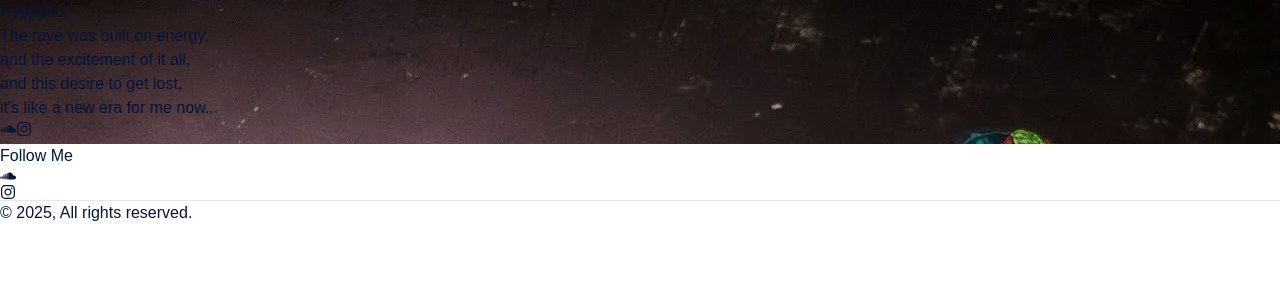
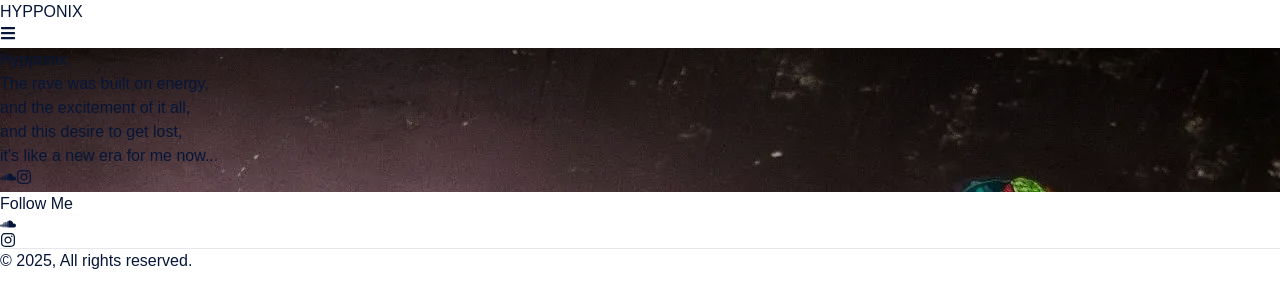
Before and after one commit to charlie-carpene/hypponix, a Next.js app: page / in a window 1280 px wide. Shown: the top 308 px of the page. Built offline with nearby package versions, Linux system fonts and the light colour scheme.

Commit message:
feat: add header (#3)

```diff
--- /dev/null
+++ b/src/app/components/Header.tsx
@@ -0,0 +1,76 @@
+"use client";
+
+import dynamic from "next/dynamic";
+import Link from "next/link";
+import { useEffect, useState } from "react";
+import { FaBars, FaTimes } from "react-icons/fa";
+
+const Menu = dynamic(() => import("./Menu"), { ssr: false });
+
+const Header = () => {
+  const [isMenuOpen, setIsMenuOpen] = useState(false);
+  const [scrollDirection, setScrollDirection] = useState("up");
+
+  useEffect(() => {
+    let lastScrollY = window.scrollY;
+    const threshold = 3;
+
+    const updateScrollDirection = () => {
+      const scrollY = window.scrollY;
+      const direction = scrollY > lastScrollY ? "down" : "up";
+
+      if (Math.abs(scrollY - lastScrollY) > threshold) {
+        setScrollDirection(direction);
+      }
+      lastScrollY = scrollY > 0 ? scrollY : 0;
+    };
+
+    window.addEventListener("scroll", updateScrollDirection);
+    return () => window.removeEventListener("scroll", updateScrollDirection);
+  }, [scrollDirection]);
+
+  useEffect(() => {
+    document.body.style.overflow = isMenuOpen ? "hidden" : "unset";
+  }, [isMenuOpen]);
+
+  return (
+    <>
+      <header
+        className={`sticky top-0 z-50 bg-white shadow-sm shadow-secondary transition-all duration-500 ${
+          scrollDirection === "down" && !isMenuOpen
+            ? "-translate-y-full"
+            : "translate-y-0"
+        }`}
+      >
+        <nav className="container mx-auto px-4 py-3 md:py-4">
+          <div className="flex justify-between items-center">
+            <Link
+              href="/"
+              className="text-2xl font-bold z-50 relative flex items-center"
+              aria-label="Home"
+            >
+              <p className="ml-2 text-lg font-semibold hidden sm:inline">
+                HYPPONIX
+              </p>
+            </Link>
+            <button
+              className="z-50 relative text-2xl w-auto"
+              onClick={() => setIsMenuOpen(!isMenuOpen)}
+              aria-label={isMenuOpen ? "Close menu" : "Open menu"}
+              aria-expanded={isMenuOpen}
+            >
+              {isMenuOpen ? (
+                <FaTimes aria-hidden="true" />
+              ) : (
+                <FaBars aria-hidden="true" />
+              )}
+            </button>
+          </div>
+        </nav>
+      </header>
+      {isMenuOpen && <Menu setIsMenuOpen={setIsMenuOpen} />}
+    </>
+  );
+};
+
+export default Header;
--- /dev/null
+++ b/src/app/components/Menu.tsx
@@ -0,0 +1,56 @@
+import { motion } from "framer-motion";
+import Link from "next/link";
+import React from "react";
+
+interface MenuProps {
+  setIsMenuOpen: (isOpen: boolean) => void;
+}
+
+const Menu: React.FC<MenuProps> = ({ setIsMenuOpen }) => {
+  const navItems = [
+    { href: "/", label: "Home" },
+    { href: "/#about", label: "About" },
+    { href: "/#contact", label: "Contact" },
+  ];
+
+  const menuVariants = {
+    closed: { opacity: 0, x: "-100%" },
+    open: { opacity: 1, x: 0 },
+  };
+
+  const linkVariants = {
+    closed: { opacity: 0, y: 20 },
+    open: { opacity: 1, y: 0 },
+  };
+
+  return (
+    <motion.div
+      className="fixed inset-0 bg-white z-40 flex flex-col items-center justify-center"
+      initial="closed"
+      animate="open"
+      exit="closed"
+      variants={menuVariants}
+      transition={{ type: "spring", stiffness: 300, damping: 30 }}
+    >
+      <ul className="flex flex-col space-y-4 text-center text-2xl">
+        {navItems.map((item, index) => (
+          <motion.li
+            key={item.href}
+            variants={linkVariants}
+            transition={{ delay: 0.1 * index }}
+          >
+            <Link
+              href={item.href}
+              onClick={() => setIsMenuOpen(false)}
+              className="hover:text-primary transition-colors"
+            >
+              {item.label}
+            </Link>
+          </motion.li>
+        ))}
+      </ul>
+    </motion.div>
+  );
+};
+
+export default Menu;
--- a/src/app/layout.tsx
+++ b/src/app/layout.tsx
@@ -1,7 +1,8 @@
 import type { Metadata } from "next";
 import { Geist, Geist_Mono } from "next/font/google";
+import Footer from "./components/footer";
+import Header from "./components/Header";
 import "./globals.css";
-import Footer from "./components/footer";
 
 const geistSans = Geist({
   variable: "--font-geist-sans",
@@ -28,7 +29,8 @@ export default function RootLayout({
       <body
         className={`${geistSans.variable} ${geistMono.variable} antialiased`}
       >
-        {children}
+        <Header />
+        <main>{children}</main>
         <Footer />
       </body>
     </html>
```
Also changed, not shown: 1 other file (tests, documents, lock files or other folders).
